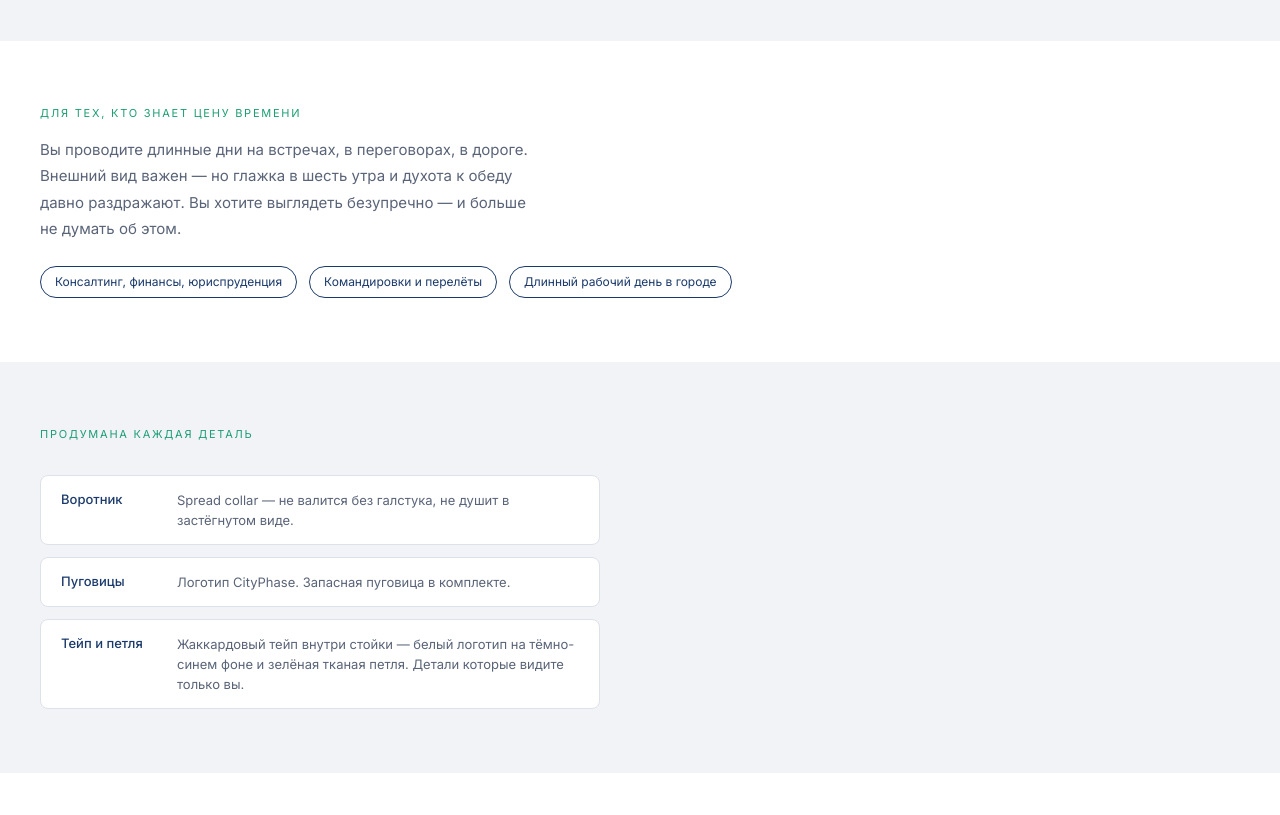
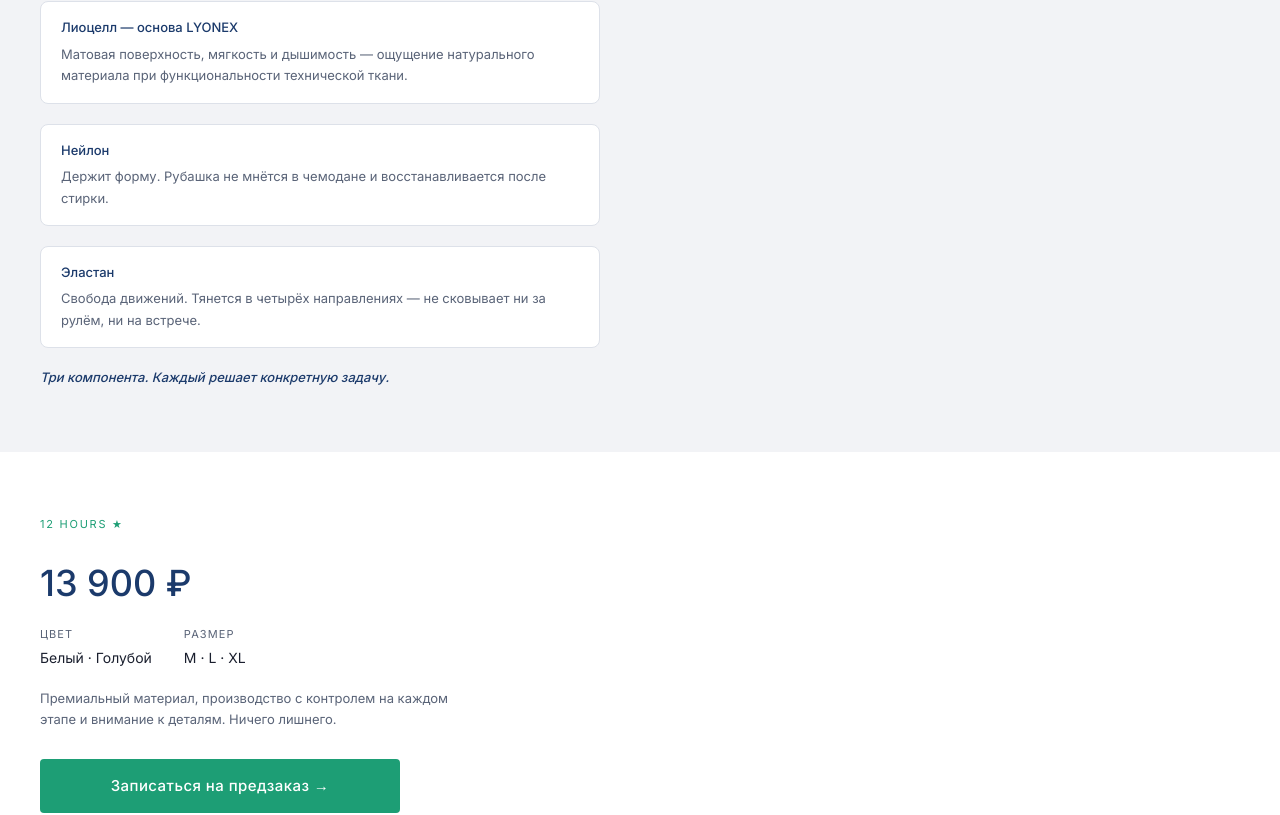
Before and after one commit to 1975pnv-lab/Cityphase, a Next.js app: page /12-hours in a window 1280 px wide. Shown: the part 2306-3121 px from the top of the page. Built offline with nearby package versions, Linux system fonts and the light colour scheme.

Commit message:
feat: improve 12-hours page structure

```diff
--- a/app/12-hours/page.js
+++ b/app/12-hours/page.js
@@ -116,6 +116,25 @@ export default function TwelveHours() {
         </div>
       </section>
 
+ {/* S8 ДЕТАЛИ */}
+      <section style={{ background: '#F2F3F6', padding: '64px 40px' }}>
+        <div style={{ fontSize: 11, letterSpacing: '0.16em', textTransform: 'uppercase', color: '#1D9E75', marginBottom: 32 }}>
+          Продумана каждая деталь
+        </div>
+        <div style={{ display: 'flex', flexDirection: 'column', gap: 12, maxWidth: 560 }}>
+          {[
+            { name: 'Воротник', text: 'Spread collar — не валится без галстука, не душит в застёгнутом виде.' },
+            { name: 'Пуговицы', text: 'Логотип CityPhase. Запасная пуговица в комплекте.' },
+            { name: 'Тейп и петля', text: 'Жаккардовый тейп внутри стойки — белый логотип на тёмно-синем фоне и зелёная тканая петля. Детали которые видите только вы.' },
+          ].map((item) => (
+            <div key={item.name} style={{ display: 'flex', gap: 16, background: '#fff', border: '0.5px solid #DDE1E9', borderRadius: 8, padding: '14px 20px' }}>
+              <div style={{ fontSize: 13, fontWeight: 500, color: '#1B3A6B', minWidth: 100, flexShrink: 0 }}>{item.name}</div>
+              <div style={{ fontSize: 13, color: '#5A6478', lineHeight: 1.55 }}>{item.text}</div>
+            </div>
+          ))}
+        </div>
+      </section>
+
       {/* S6 LYONEX */}
       <section style={{ background: '#F2F3F6', padding: '64px 40px' }}>
         <div style={{ fontSize: 11, letterSpacing: '0.16em', textTransform: 'uppercase', color: '#1D9E75', marginBottom: 16 }}>
@@ -138,42 +157,6 @@ export default function TwelveHours() {
         </div>
       </section>
 
-      {/* S7 ДЛЯ КОГО */}
-      <section style={{ background: '#fff', padding: '64px 40px' }}>
-        <div style={{ fontSize: 11, letterSpacing: '0.16em', textTransform: 'uppercase', color: '#1D9E75', marginBottom: 16 }}>
-          Для тех, кто знает цену времени
-        </div>
-        <p style={{ fontSize: 15, color: '#5A6478', lineHeight: 1.75, maxWidth: 500, marginBottom: 24 }}>
-          Вы проводите длинные дни на встречах, в переговорах, в дороге. Внешний вид важен — но глажка в шесть утра и духота к обеду давно раздражают. Вы хотите выглядеть безупречно — и больше не думать об этом.
-        </p>
-        <div style={{ display: 'flex', gap: 12, flexWrap: 'wrap' }}>
-          {['Консалтинг, финансы, юриспруденция', 'Командировки и перелёты', 'Длинный рабочий день в городе'].map((tag) => (
-            <div key={tag} style={{ fontSize: 12, color: '#1B3A6B', border: '0.5px solid #1B3A6B', borderRadius: 20, padding: '6px 14px' }}>
-              {tag}
-            </div>
-          ))}
-        </div>
-      </section>
-
-      {/* S8 ДЕТАЛИ */}
-      <section style={{ background: '#F2F3F6', padding: '64px 40px' }}>
-        <div style={{ fontSize: 11, letterSpacing: '0.16em', textTransform: 'uppercase', color: '#1D9E75', marginBottom: 32 }}>
-          Продумана каждая деталь
-        </div>
-        <div style={{ display: 'flex', flexDirection: 'column', gap: 12, maxWidth: 560 }}>
-          {[
-            { name: 'Воротник', text: 'Spread collar — не валится без галстука, не душит в застёгнутом виде.' },
-            { name: 'Пуговицы', text: 'Логотип CityPhase. Запасная пуговица в комплекте.' },
-            { name: 'Тейп и петля', text: 'Жаккардовый тейп внутри стойки — белый логотип на тёмно-синем фоне и зелёная тканая петля. Детали которые видите только вы.' },
-          ].map((item) => (
-            <div key={item.name} style={{ display: 'flex', gap: 16, background: '#fff', border: '0.5px solid #DDE1E9', borderRadius: 8, padding: '14px 20px' }}>
-              <div style={{ fontSize: 13, fontWeight: 500, color: '#1B3A6B', minWidth: 100, flexShrink: 0 }}>{item.name}</div>
-              <div style={{ fontSize: 13, color: '#5A6478', lineHeight: 1.55 }}>{item.text}</div>
-            </div>
-          ))}
-        </div>
-      </section>
-
       {/* S9 ЦЕНА */}
       <section style={{ background: '#fff', padding: '64px 40px' }}>
         <div style={{ fontSize: 11, letterSpacing: '0.16em', textTransform: 'uppercase', color: '#1D9E75', marginBottom: 24 }}>
@@ -193,14 +176,15 @@ export default function TwelveHours() {
         <p style={{ fontSize: 13, color: '#5A6478', maxWidth: 440, lineHeight: 1.65, marginBottom: 28 }}>
           Премиальный материал, производство с контролем на каждом этапе и внимание к деталям. Ничего лишнего.
         </p>
-        <a href="#order" style={{
-          background: '#1B3A6B', color: '#fff', border: 'none',
-          padding: '14px 28px', fontSize: 14, fontWeight: 500,
-          borderRadius: 4, cursor: 'pointer', textDecoration: 'none',
-          letterSpacing: '0.03em', display: 'inline-block'
-        }}>
-          Записаться на предзаказ
-        </a>
+       <a href="#order" style={{
+  background: '#1D9E75', color: '#fff', border: 'none',
+  padding: '16px 32px', fontSize: 15, fontWeight: 500,
+  borderRadius: 4, cursor: 'pointer', textDecoration: 'none',
+  letterSpacing: '0.03em', display: 'block', textAlign: 'center',
+  maxWidth: 360
+}}>
+  Записаться на предзаказ →
+</a>
       </section>
 
       {/* S10 ФОРМА */}
```
